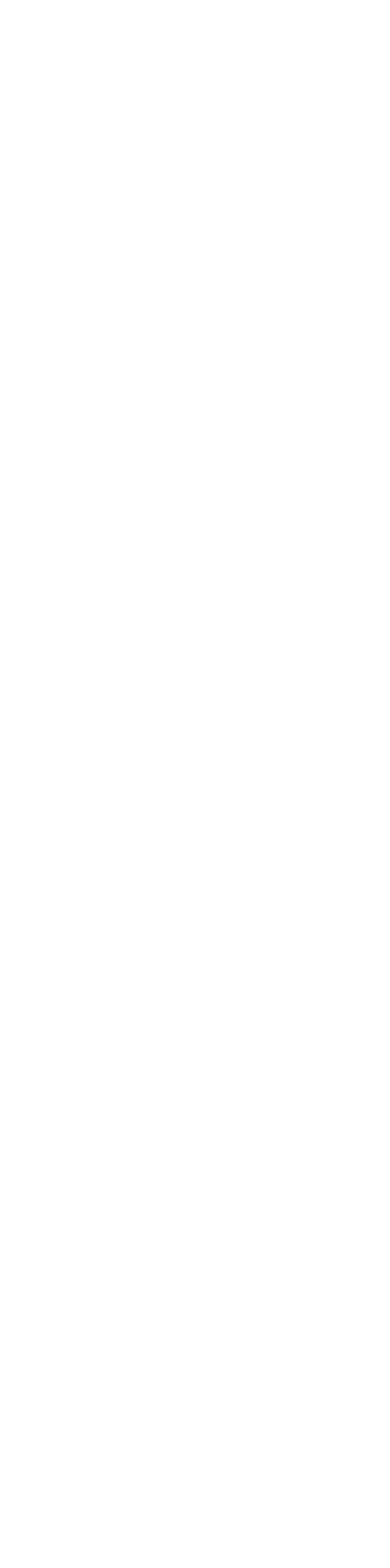
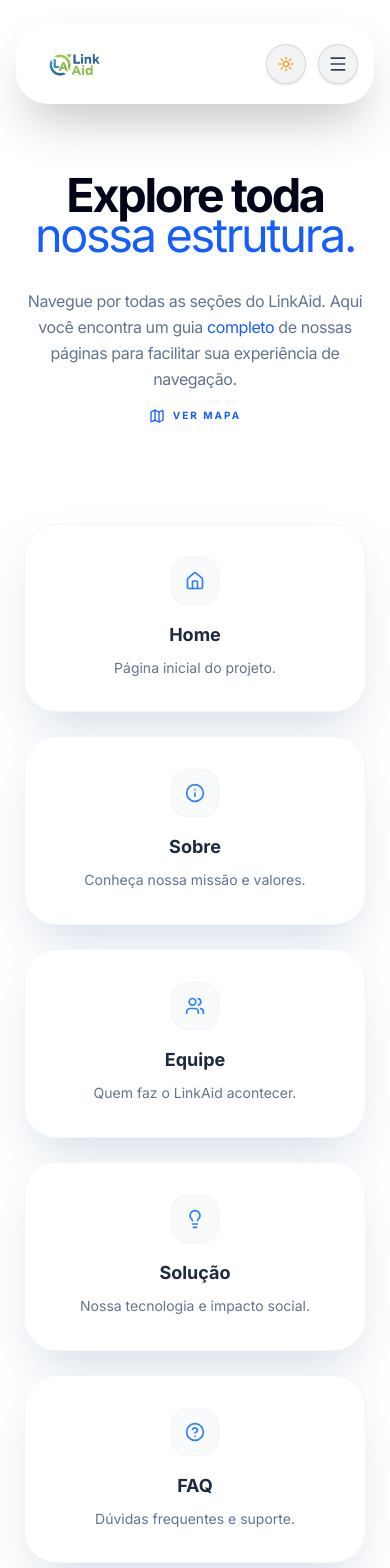
Before and after one commit to Calegor/LinkAid, a React (Vite) app in the folder frontend/link-aid/: page /mapa in a window 390 px wide. Before the commit this address had no page. Shown: the top 1568 px of the page. Before the commit the page ends 844 px from the top, so only its background shows below. Built offline with nearby package versions, Linux system fonts and the light colour scheme.

Commit message:
feat: implement Mapa page with internal/external links and mobile optimization

```diff
--- a/frontend/link-aid/src/App.tsx
+++ b/frontend/link-aid/src/App.tsx
@@ -6,6 +6,7 @@
 import Faq from "./pages/Faq/Faq";
 import Contato from "./pages/Contato/Contato";
 import ScrollToTop from "./components/ScrollToTop/ScrollToTop";
+import Mapa from "./pages/Mapa/Mapa";
 
 const App = () => {
   return (
@@ -19,6 +20,7 @@
           <Route path="/equipe" element={<Equipe />} />
           <Route path="/faq" element={<Faq />} />
           <Route path="/contato" element={<Contato />} />
+          <Route path="/mapa" element={<Mapa />} />
         </Route>
       </Routes>
     </>
--- /dev/null
+++ b/frontend/link-aid/src/pages/Mapa/Mapa.tsx
@@ -0,0 +1,139 @@
+import { Link } from "react-router-dom";
+import HeroDefault from "../../Layout/HeroDefault";
+import {
+  Home,
+  Info,
+  Users,
+  Lightbulb,
+  HelpCircle,
+  Mail,
+  Map,
+  ChevronRight,
+  ExternalLink,
+} from "lucide-react";
+
+const pages = [
+  {
+    name: "Home",
+    path: "/",
+    icon: <Home size={20} />,
+    desc: "Página inicial do projeto.",
+  },
+  {
+    name: "Sobre",
+    path: "/sobre",
+    icon: <Info size={20} />,
+    desc: "Conheça nossa missão e valores.",
+  },
+  {
+    name: "Equipe",
+    path: "/equipe",
+    icon: <Users size={20} />,
+    desc: "Quem faz o LinkAid acontecer.",
+  },
+  {
+    name: "Solução",
+    path: "https://link-aid-site.lovable.app",
+    icon: <Lightbulb size={20} />,
+    desc: "Nossa tecnologia e impacto social.",
+    isExternal: true,
+  },
+  {
+    name: "FAQ",
+    path: "/faq",
+    icon: <HelpCircle size={20} />,
+    desc: "Dúvidas frequentes e suporte.",
+  },
+  {
+    name: "Contato",
+    path: "/contato",
+    icon: <Mail size={20} />,
+    desc: "Fale diretamente conosco.",
+  },
+  {
+    name: "Mapa do Site",
+    path: "/mapa",
+    icon: <Map size={20} />,
+    desc: "Estrutura completa de navegação.",
+  },
+];
+
+const Mapa = () => {
+  return (
+    <>
+      <main className="w-full bg-white">
+        <HeroDefault
+          titleBlack="Explore toda"
+          titleBlue="nossa estrutura."
+          description="Navegue por todas as seções do LinkAid. Aqui você encontra um guia completo de nossas páginas para facilitar sua experiência de navegação."
+          scrollText="Ver mapa"
+          ScrollIcon={Map}
+          highlightWord="completo"
+        />
+
+        {/* -mt-16 e relative z-20 para colar na hero no mobile */}
+        <section className="max-w-[1300px] mx-auto px-6 -mt-16 md:mt-0 pt-0 pb-20 md:py-20 relative z-20">
+          <div className="grid grid-cols-1 md:grid-cols-2 lg:grid-cols-3 gap-6">
+            {pages.map((page) => {
+              // Sombra shadow-2xl com opacidade alta para não ficar "claro"
+              // items-center e text-center no mobile
+              const commonClasses =
+                "group p-8 rounded-[2rem] border border-slate-100 bg-white shadow-2xl shadow-slate-300/80 hover:shadow-blue-500/30 transition-all duration-500 flex flex-col items-center text-center lg:items-start lg:text-left gap-4";
+
+              const CardContent = (
+                <>
+                  <div className="flex items-center justify-between w-full">
+                    {/* Icone centralizado no mobile com mx-auto */}
+                    <div className="w-12 h-12 rounded-2xl bg-slate-50 border border-slate-100 flex items-center justify-center text-blue-500 group-hover:bg-blue-500 group-hover:text-white transition-all duration-300 mx-auto lg:mx-0">
+                      {page.icon}
+                    </div>
+                    {/* Seta escondida no mobile para manter foco na centralização */}
+                    <div className="hidden lg:block">
+                      {page.isExternal ? (
+                        <ExternalLink
+                          size={16}
+                          className="text-slate-300 group-hover:text-blue-500 transition-all"
+                        />
+                      ) : (
+                        <ChevronRight
+                          size={18}
+                          className="text-slate-300 group-hover:text-blue-500 group-hover:translate-x-1 transition-all"
+                        />
+                      )}
+                    </div>
+                  </div>
+                  <div className="w-full">
+                    <h3 className="text-lg font-bold text-slate-800">
+                      {page.name}
+                    </h3>
+                    <p className="text-sm text-slate-500 mt-2 leading-relaxed">
+                      {page.desc}
+                    </p>
+                  </div>
+                </>
+              );
+
+              return page.isExternal ? (
+                <a
+                  key={page.name}
+                  href={page.path}
+                  target="_blank"
+                  rel="noopener noreferrer"
+                  className={commonClasses}
+                >
+                  {CardContent}
+                </a>
+              ) : (
+                <Link key={page.path} to={page.path} className={commonClasses}>
+                  {CardContent}
+                </Link>
+              );
+            })}
+          </div>
+        </section>
+      </main>
+    </>
+  );
+};
+
+export default Mapa;
```
